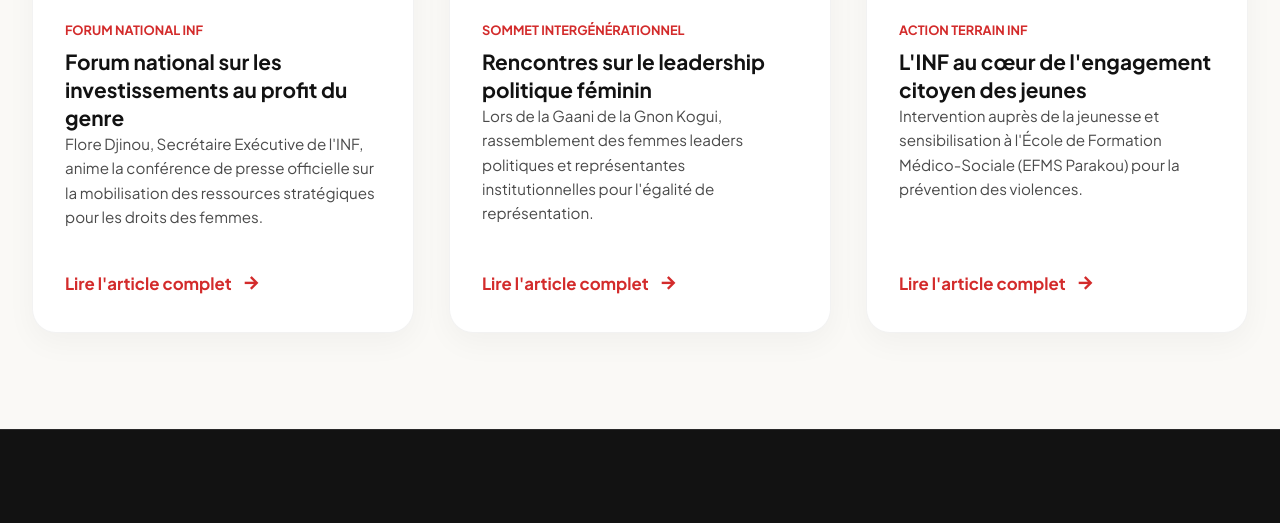
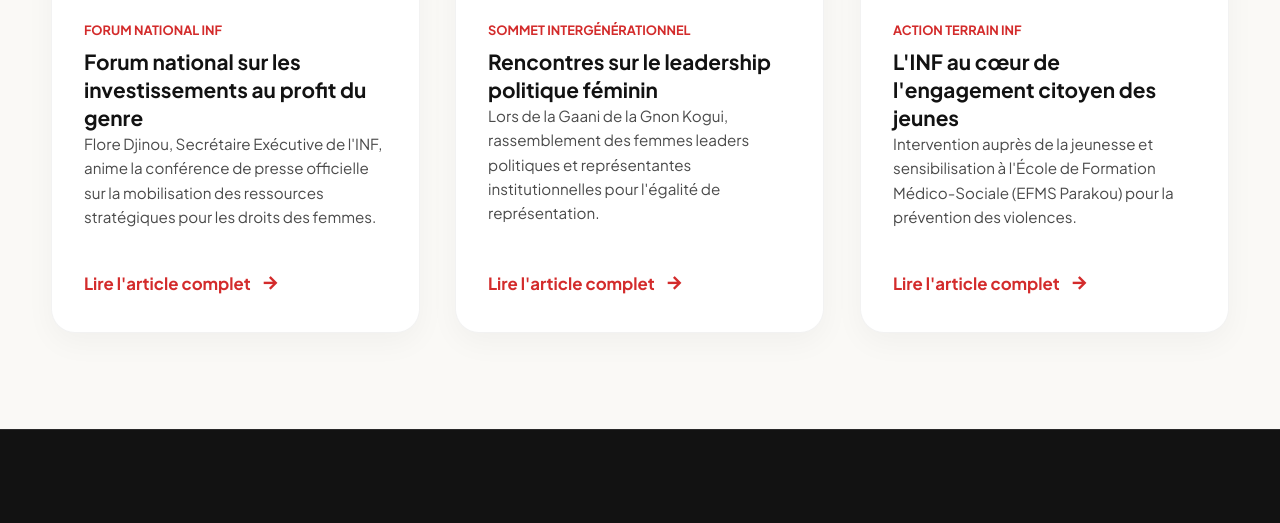
Before and after one commit to Talesman-index/flore-djinou, a plain HTML site: page presse.html in a window 1280 px wide. Shown: the part 911-1434 px from the top of the page. Drawn offline with nearby package versions, Linux system fonts and the light colour scheme.

Commit message:
style: Expand container max-width to 1600px and enforce full-bleed 100% section width

```diff
--- a/css/style.css
+++ b/css/style.css
@@ -90,9 +90,9 @@ a {
 
 .container {
   width: 100%;
-  max-width: 1280px;
+  max-width: 1600px;
   margin: 0 auto;
-  padding: 0 2rem;
+  padding: 0 4vw;
 }
 
 /* ==========================================================================
@@ -1077,6 +1077,7 @@ a {
    6. CONTINUOUS SMOOTH MARQUEE TICKER
    ========================================================================== */
 .ticker-wrapper {
+  width: 100%;
   overflow: hidden;
   white-space: nowrap;
   background: var(--text-primary);
@@ -1208,6 +1209,7 @@ a {
    8. FOOTER (WEBFLOW MINIMALIST STYLE)
    ========================================================================== */
 .footer-framer {
+  width: 100%;
   background: var(--text-primary);
   color: #FFFFFF;
   padding: 6rem 0 3rem 0;
```
